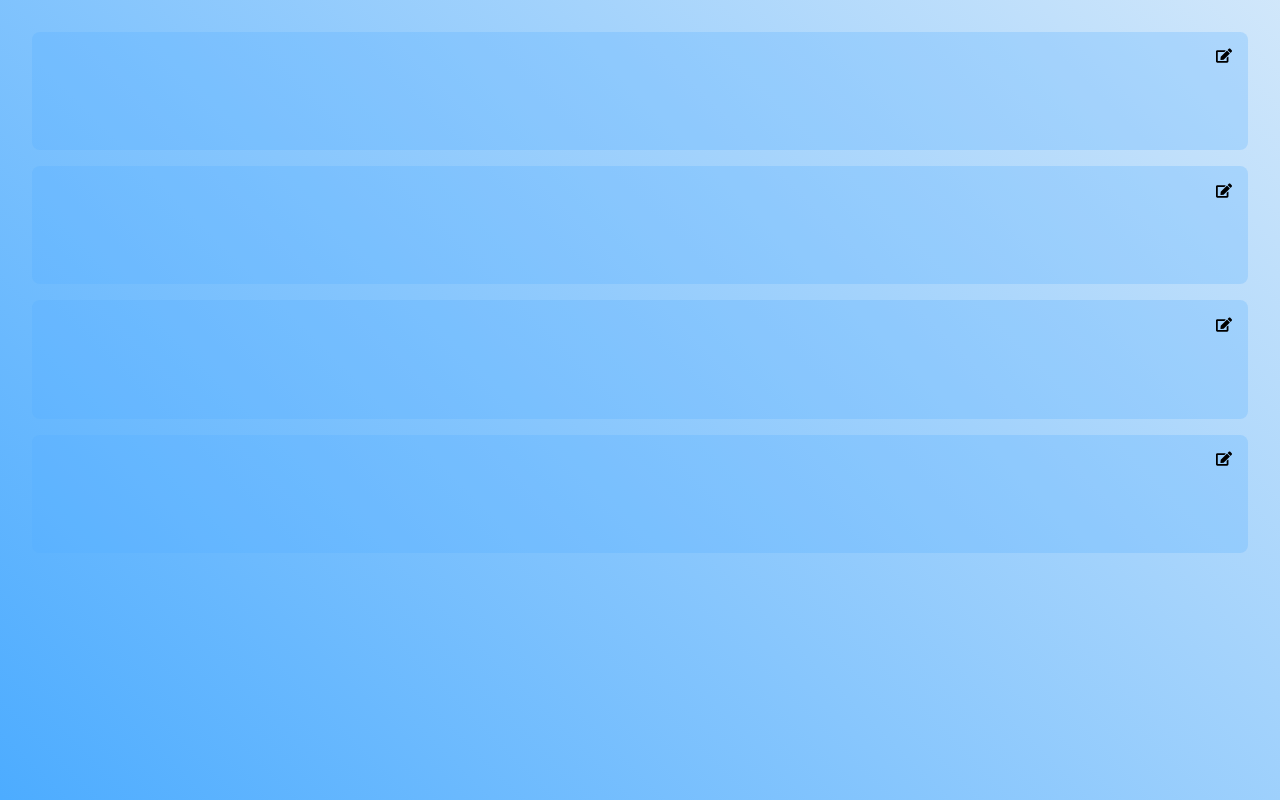
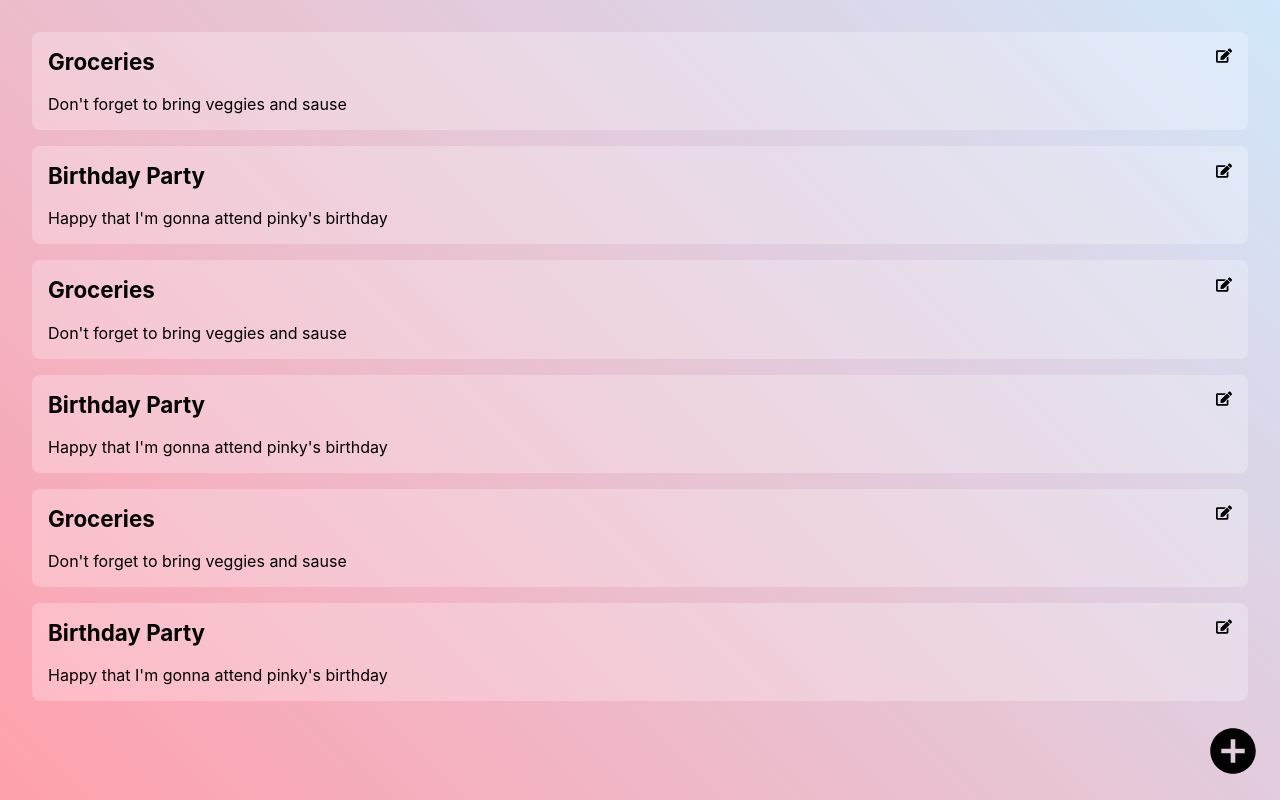
Before and after one commit to srinivasreddysagi/todo, a React (Create React App) app: page / in a window 1280 px wide. Built offline with nearby package versions, Linux system fonts and the light colour scheme; the HTML template or start-up script is replaced by a standard one.

Commit message:
Feature - Input fields to create with styling

```diff
--- a/src/App.js
+++ b/src/App.js
@@ -1,13 +1,58 @@
-import Note from './components/Note';
+import Note from "./components/Note";
+import { IoMdAddCircle } from "react-icons/io";
+import { TiTick } from "react-icons/ti";
+import { GiCancel } from "react-icons/gi";
+import Notes from "./Data";
+import { useState } from "react";
 
 function App() {
+    const [title, setTitle] = useState("");
+    const [message, setMessage] = useState("");
+    const [editor, setEditor] = useState(false);
+
     return (
-        <div className="App">
-            <Note></Note>
-            <Note></Note>
-            <Note></Note>
-            <Note></Note>
-        </div>
+        <>
+            <div className="App">
+                {Notes.map((item) => (
+                    <Note title={item.title} message={item.message}></Note>
+                ))}
+            </div>
+            <button className="add" onClick={() => setEditor(!editor)}>
+                <IoMdAddCircle></IoMdAddCircle>
+            </button>
+            <div className={editor ? "editor show" : "editor hide"}>
+                {console.log(editor)}
+                <input
+                    type="text"
+                    placeholder="Title"
+                    className="input-title"
+                    value={title}
+                    onChange={(e) => setTitle(e.target.value)}
+                />
+                <textarea
+                    rows="10"
+                    placeholder="Write here..."
+                    className="input-message"
+                    value={message}
+                    onChange={(e) => setMessage(e.target.value)}
+                ></textarea>
+                <div className="button-container">
+                    <button className="btn accept">
+                        <TiTick />
+                    </button>
+                    <button
+                        className="btn cancel"
+                        onClick={() => {
+                            setEditor(!editor);
+                            setTitle("");
+                            setMessage("");
+                        }}
+                    >
+                        <GiCancel />
+                    </button>
+                </div>
+            </div>
+        </>
     );
 }
 
--- /dev/null
+++ b/src/Data.js
@@ -0,0 +1,28 @@
+const Data = [
+    {
+        title: "Groceries",
+        message: "Don't forget to bring veggies and sause",
+    },
+    {
+        title: "Birthday Party",
+        message: "Happy that I'm gonna attend pinky's birthday",
+    },
+    {
+        title: "Groceries",
+        message: "Don't forget to bring veggies and sause",
+    },
+    {
+        title: "Birthday Party",
+        message: "Happy that I'm gonna attend pinky's birthday",
+    },
+    {
+        title: "Groceries",
+        message: "Don't forget to bring veggies and sause",
+    },
+    {
+        title: "Birthday Party",
+        message: "Happy that I'm gonna attend pinky's birthday",
+    },
+];
+
+export default Data;
--- a/src/components/Note.jsx
+++ b/src/components/Note.jsx
@@ -1,27 +1,12 @@
-import React, { useState } from "react";
 import { FaEdit } from "react-icons/fa";
-import { TiTick } from "react-icons/ti";
 
-function Note({ id, title, message }) {
-    const [edit, setEdit] = useState(false);
-
-    function isEdit(flag) {
-        if (flag) {
-            return <TiTick />;
-        } else {
-            return <FaEdit />;
-        }
-    }
-
+function Note({ id, title, message, flag }) {
     return (
         <article className="note">
-            <input type="text" className="title" />
-            <textarea
-                rowspan="auto"
-                className="message"
-            ></textarea>
-            <button className="save__edit" onClick={() => setEdit(!edit)}>
-                {isEdit(edit)}
+            <h3 className="title">{title}</h3>
+            <p className="message">{message}</p>
+            <button className="save__edit">
+                <FaEdit />
             </button>
         </article>
     );
--- a/src/index.css
+++ b/src/index.css
@@ -13,6 +13,11 @@
 
 :root {
     --clr-blue-tr: hsl(207.95, 100%, 65.49%, 0.25);
+    --clr-white-tr: hsl(0, 0%, 100%, 0.25);
+    --clr-lite-pink: hsl(337.6, 74.26%, 80.2%, 0.5);
+    --clr-accept: hsl(127.87, 48.8%, 50.98%, 0.8);
+    --clr-cancel: hsl(0, 100%, 60.98%, 0.8);
+    --trans: all 0.2s linear;
 }
 
 /* ======== BASE ============ */
@@ -21,7 +26,7 @@ body {
     background: hsl(208, 82.19%, 71.37%);
     background: linear-gradient(
         45deg,
-        hsl(207.93, 100%, 65%) 0%,
+        hsl(351.79, 100%, 81.37%) 0%,
         hsl(208, 82.19%, 90%) 100%
     );
     min-height: 100vh;
@@ -44,14 +49,15 @@ code {
 .App {
     padding: 2rem;
     display: flex;
-    flex-direction: column-reverse;
+    flex-direction: column;
     align-items: center;
     gap: 1rem;
 }
 
 .note {
-    background-color: var(--clr-blue-tr);
+    background-color: var(--clr-white-tr);
     width: 100%;
+    height: fit-content;
     padding: 0.5rem;
     display: flex;
     flex-direction: column;
@@ -92,3 +98,92 @@ code {
     display: flex;
     align-items: center;
 }
+
+/* =========== ADD BUTTON =========== */
+
+.add {
+    background-color: transparent;
+    border: 0;
+    font-size: 3.5rem;
+    position: fixed;
+    bottom: 0.5rem;
+    right: 1.2rem;
+}
+
+/* ======= EDITOR ======= */
+
+.editor {
+    background-color: var(--clr-lite-pink);
+    height: 100vh;
+    width: 100vw;
+    padding: 2rem;
+    position: fixed;
+    top: 0;
+    display: flex;
+    flex-direction: column;
+    align-items: center;
+    justify-content: center;
+    gap: 1rem;
+}
+
+.editor.show {
+    display: flex;
+    transform: translateX(0%);
+    transition: var(--trans);
+}
+
+.editor.hide {
+    transform: translateX(100%);
+    transition: var(--trans);
+}
+
+.input-title, .input-message {
+    background-color: hsl(0, 0%, 100%, 0.8);
+    font-family: inherit;
+    width: 95%;
+    padding: 0.8rem 1rem;
+    border: 0;
+    border-radius: 8px;
+}
+
+.input-title {
+    font-size: 1.5rem;
+}
+
+.input-message {
+    font-size: 1rem;
+    resize: none;
+}
+
+.button-container {
+    display: flex;
+    width: 80%;
+    /* gap: 2rem; */
+    margin: 2rem;
+    align-items: center;
+    justify-content: space-evenly;
+}
+
+.btn {
+    background-color: transparent;
+    height: 4rem;
+    width: 4rem;
+    border: 7px solid;
+    border-radius: 50%;
+    font-size: 4rem;
+    display: flex;
+    align-items: center;
+    justify-content: center;
+}
+
+.btn.accept {
+    color: var(--clr-accept);
+}
+
+.btn.cancel {
+    height: 4.2rem;
+    width: 4.2rem;
+    color: var(--clr-cancel);
+    font-size: 4.5rem;
+    border: 0;
+}
```
